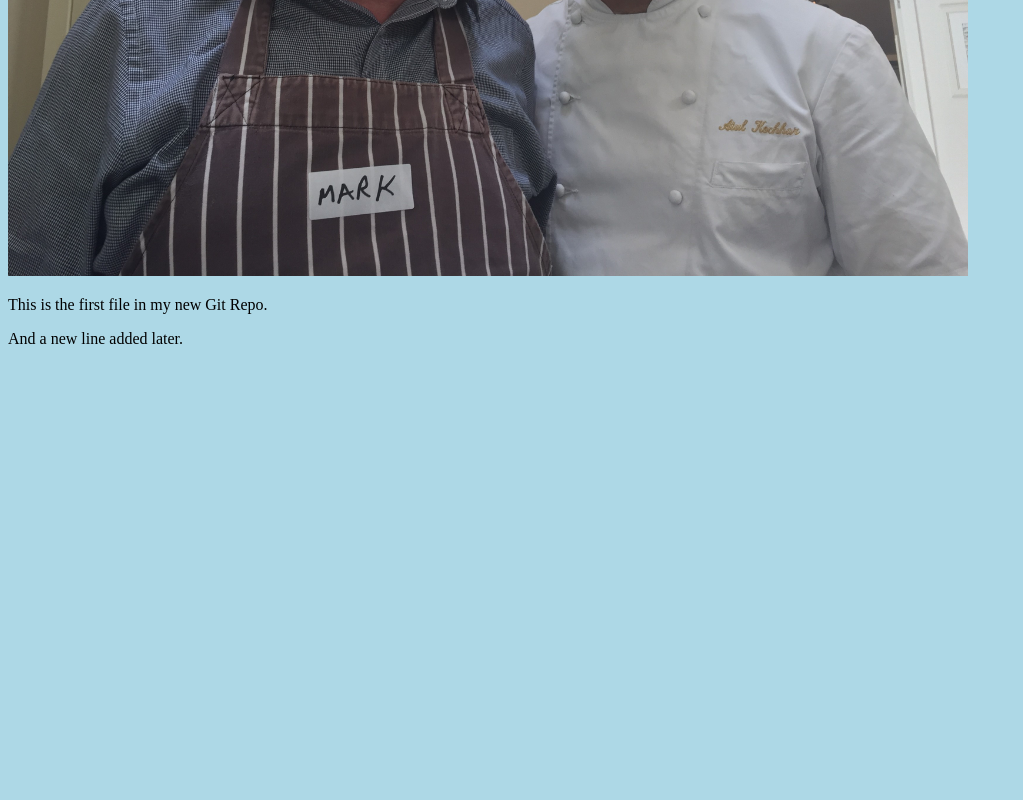
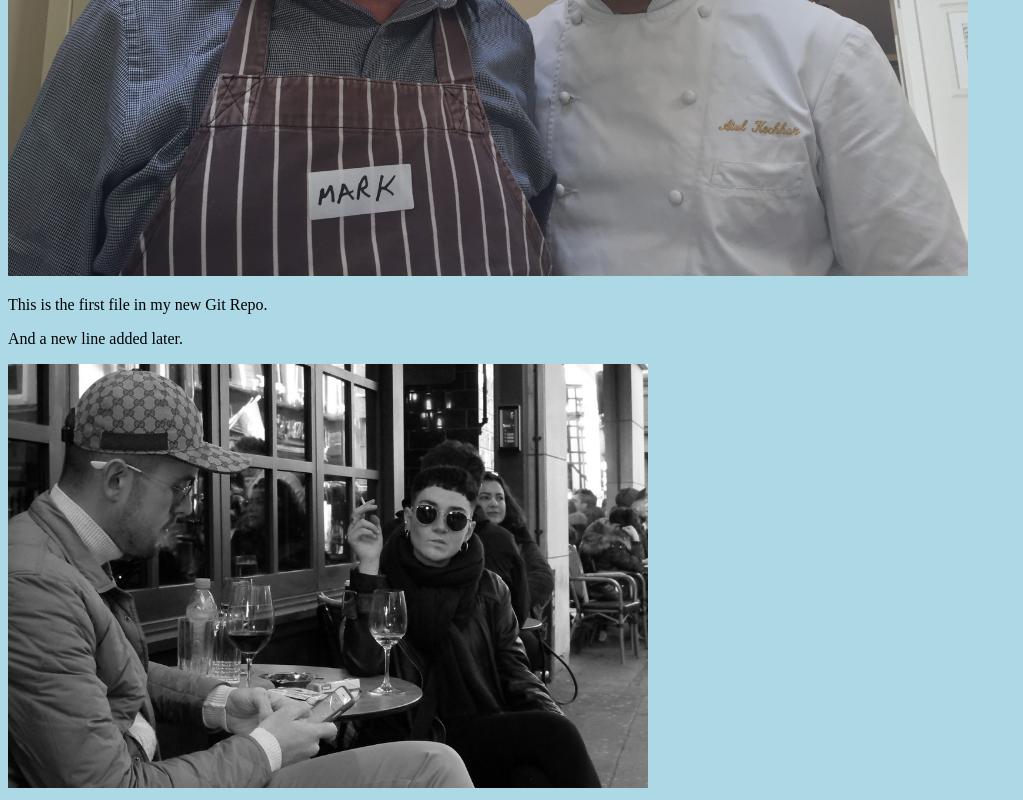
Before and after one commit to JockRodger/hello-world, a plain HTML site: page index.html in a window 1280 px wide. Shown: the part 524-1324 px from the top of the page, without its empty margins (0-1023 px from the left). Before the commit the page ends 888 px from the top, so only its background shows below. Drawn offline with Linux system fonts and the light colour scheme.

Commit message:
added new image

```diff
--- a/index.html
+++ b/index.html
@@ -11,6 +11,7 @@
 style="width:100%;max-width:960px"></div>
 <p>This is the first file in my new Git Repo.</p>
 <p>And a new line added later.</p>
+<div><img src="break2.jpg" alt="Hello Git" style="width:100%;max-width:640px"></div>
 
 </body>
 </html>
```
Also changed, not shown: break2.jpg (added).
